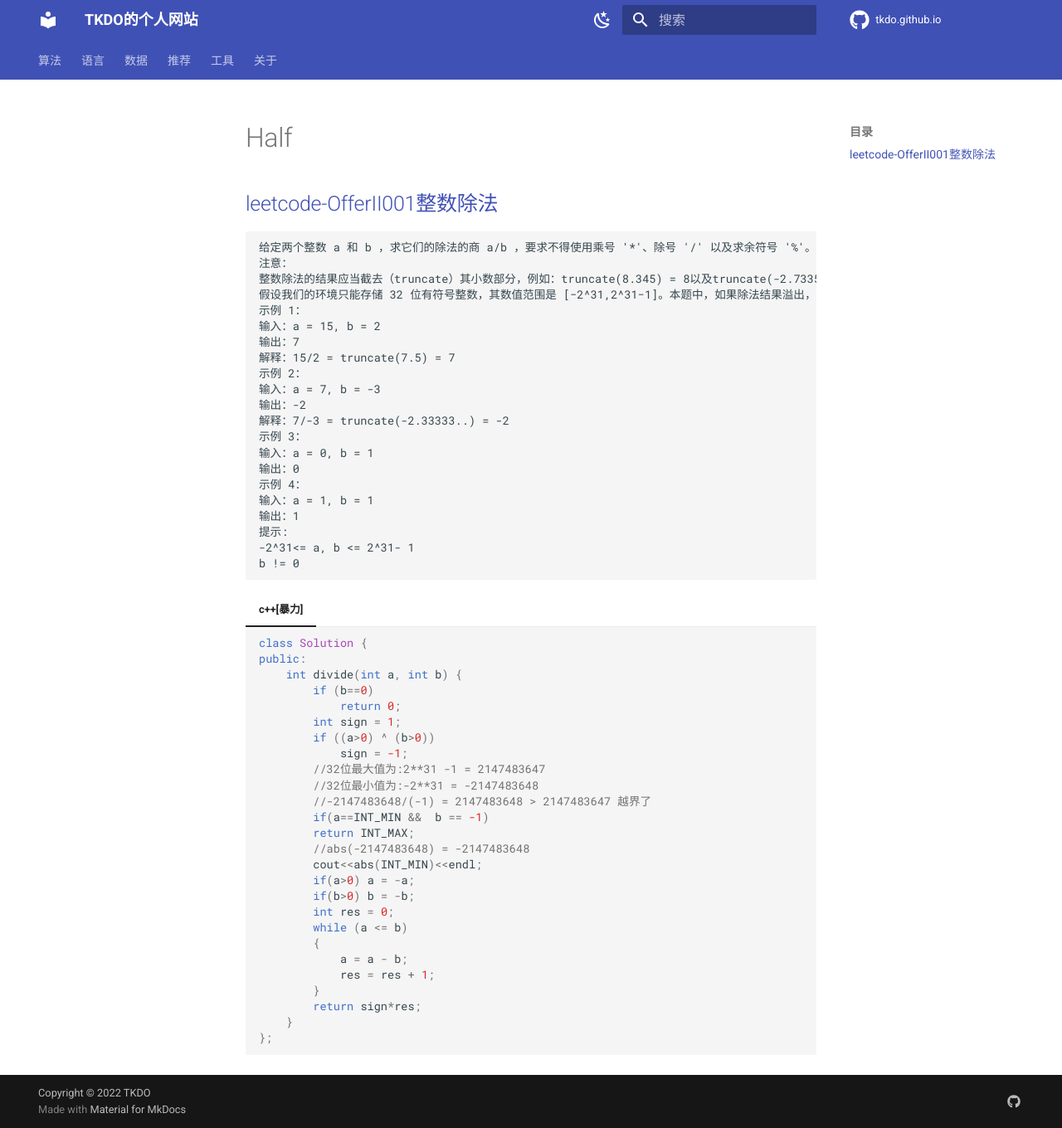
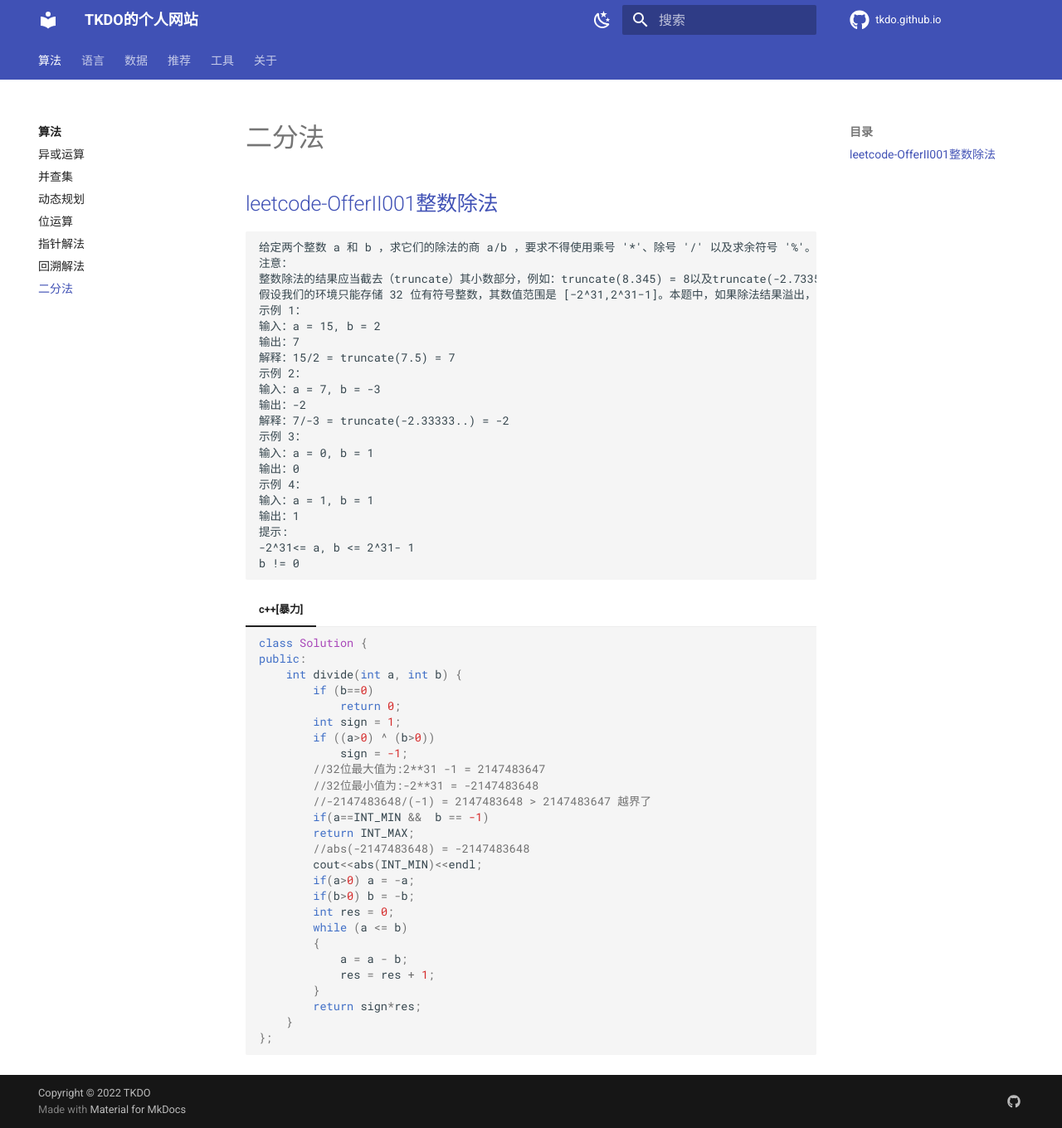
Before and after one commit to tkdo/tkdo.github.io, an MkDocs documentation site: the page built from docs/algorithm/binary.md, in a window 1280 px wide and 1360 px high. Shown: the whole window at 83% size. Built offline with MkDocs 1.6.1 and Material for MkDocs 9.7.7, drawn with Linux system fonts in a browser that asks for light colours; comment, search, counter and statistics services are not loaded; some of the changed lines change nothing that is shown.

Commit message:
update  config

```diff
--- a/mkdocs.yml
+++ b/mkdocs.yml
@@ -55,6 +55,7 @@ nav:
     - 位运算: algorithm/bit.md
     - 指针解法: algorithm/point.md
     - 回溯解法: algorithm/backtrack.md
+    - 二分法: algorithm/binary.md
   - 语言:
     - language/index.md
     - Bash: language/bash.md
```
Also changed, not shown: docs/algorithm/binary.md (renamed from docs/algorithm/half.md).
